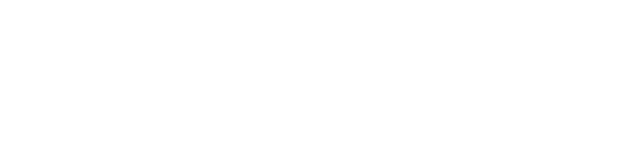
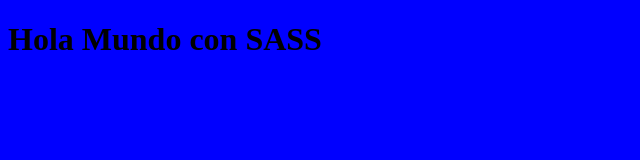
Before and after one commit to Leixhik/festival_de_musica_SASS, a website: page index.html in a window 1280 px wide. Shown: the whole page, without its empty margins (0-640 px from the left). Drawn offline with Linux system fonts and the light colour scheme.

Commit message:
Modificación de package.json para crear script de sass y compilarlo, modificación del index para la ruta del css compilado

```diff
--- a/index.html
+++ b/index.html
@@ -4,8 +4,9 @@
     <meta charset="UTF-8">
     <meta name="viewport" content="width=device-width, initial-scale=1.0">
     <title>Festival de Música</title>
+    <link rel="stylesheet" href="build/css/app.css">
 </head>
 <body>
-
+   <h1>Hola Mundo con SASS </h1>
 </body>
 </html>
--- a/package.json
+++ b/package.json
@@ -20,7 +20,7 @@
   "type": "commonjs",
   "main": "index.js",
   "scripts": {
-    "test": "echo \"Error: no test specified\" && exit 1"
+    "sass": "sass src/scss:build/css"
   },
   "devDependencies": {
     "sass": "^1.87.0"
--- /dev/null
+++ b/src/scss/app.scss
@@ -0,0 +1,3 @@
+body {
+    background-color: blue;
+}
```
Also changed, not shown: build/css/app.css (added), 1 other file.
